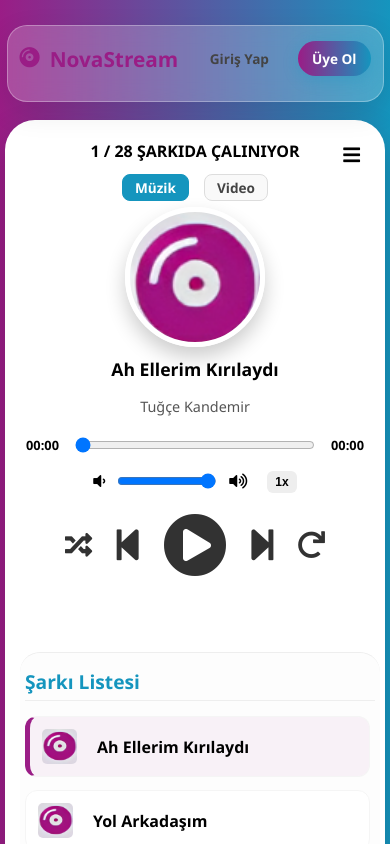
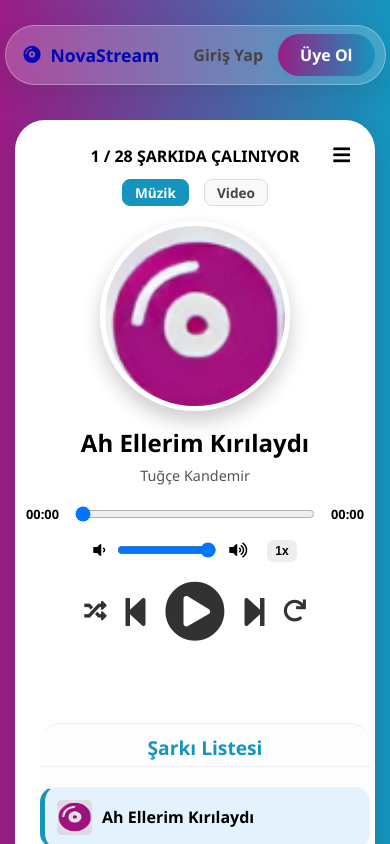
Before and after one commit to MertOZOCAK/sys-temp-x72vp, a plain HTML site: page index.html in a window 390 px wide. Both pictures are taken after a click on the element 351 px from the left and 154 px from the top of the page. Shown: the top 844 px of the page. Drawn offline with Linux system fonts and the light colour scheme.

Commit message:
Update style.css

```diff
--- a/style.css
+++ b/style.css
@@ -20,13 +20,14 @@ body {
 }
 
 .nav-pill {
-    background: rgba(255, 255, 255, 0.8); backdrop-filter: blur(15px);
+    background: rgba(255, 255, 255, 0.2) !important;
+    backdrop-filter: blur(10px) !important;
     padding: 10px 30px; border-radius: 50px; display: flex;
     align-items: center; justify-content: flex-start; width: 90%; max-width: 1100px;
     box-shadow: 0 10px 30px rgba(0, 0, 0, 0.1); border: 1px solid rgba(255, 255, 255, 0.3);
 }
 
-.nav-logo { display: flex; align-items: center; gap: 10px; color: #9a1d86; font-size: 1.3rem; font-weight: 800; }
+.nav-logo { display: flex; align-items: center; gap: 10px; color: #0003b6 !important; font-size: 1.1rem !important; font-weight: 800; }
 .nav-menu { display: flex; gap: 25px; margin: 0 auto; justify-content: center; }
 .nav-link { text-decoration: none; color: #444; font-size: 0.95rem; font-weight: 600; transition: 0.3s; }
 .nav-auth { margin-left: auto; }
@@ -496,7 +497,7 @@ body {
     }
 }
 
-/* --- MOBİL TASARIM (ÖZEL DÜZENLEME) --- */
+/* --- MOBİL TASARIM (BAŞLIK VE LİSTE TAM ORTALANMIŞ) --- */
 @media screen and (max-width: 600px) {
     html, body {
         height: auto !important;
@@ -505,50 +506,24 @@ body {
     }
 
     body {
-        /* NovaStream yazısını yukarıdan uzaklaştırmak için üst boşluk artırıldı */
         padding: 120px 15px 50px 15px !important;
     }
 
-    /* Navbar (NovaStream Yazısı) Ayarı */
+    /* Navbar */
     .nav-pill {
         width: 90% !important;
-        top: 30px !important; /* Yazıyı en tepeden aşağı çektik */
+        top: 30px !important;
+        left: 5% !important;
+        display: flex !important;
+        justify-content: space-between !important;
+        align-items: center !important;
+        padding: 8px 10px 8px 18px !important;
         background: rgba(255, 255, 255, 0.2) !important;
         backdrop-filter: blur(10px) !important;
-        border-radius: 20px !important;
-        left: 5% !important;
-        flex-wrap: wrap !important;
-        justify-content: space-between !important;
-        gap: 10px;
-        padding: 15px 12px !important;
+        border-radius: 50px !important;
     }
 
-    .nav-menu {
-        display: none !important;
-    }
-
-    .nav-auth {
-        display: flex !important;
-        margin-left: auto !important;
-    }
-
-    .nav-toggle {
-        display: none !important;
-    }
-
-    .mobile-menu {
-        width: 100%;
-        padding: 10px 0 0;
-    }
-
-    .nav-auth a {
-        white-space: nowrap;
-    }
-
-    .btn-login, .btn-signup {
-        padding: 8px 14px !important;
-        font-size: 0.85rem !important;
-    }
+    .nav-menu, .nav-toggle { display: none !important; }
 
     /* Ana Panel */
     .player {
@@ -560,110 +535,85 @@ body {
     .wrapper {
         background: #ffffff !important;
         border-radius: 30px !important;
-        padding: 20px 15px !important;
-        height: auto !important;
+        padding: 25px 15px !important;
+        width: 100% !important;
+        box-sizing: border-box !important;
         display: flex !important;
         flex-direction: column !important;
-        box-shadow: 0 15px 35px rgba(0,0,0,0.2) !important;
+        align-items: center !important;
+        height: auto !important;
+        min-height: auto !important;
+        max-height: none !important;
+        overflow: visible !important;
+        box-shadow: 0 10px 30px rgba(0,0,0,0.1) !important;
     }
 
-    /* Müzik Kısmı (Görsel ve Yazılar) */
-    .track-art {
-        height: 130px !important; /* Ekrana sığması için hafif küçültüldü */
-        width: 130px !important;
-        margin: 0 auto 10px auto !important;
+    /* ŞARKI LİSTESİ BAŞLIĞI VE PANELİ */
+    .playlist-panel {
+        width: 100% !important;
+        display: none !important;
+        box-sizing: border-box !important;
+        margin-top: 15px !important;
+        padding: 10px 0 !important;
+        border-top: 1px solid #eee !important;
+        text-align: center !important; /* Başlığı ortalar */
     }
 
-    .track-name { font-size: 1.1rem !important; margin-top: 5px; }
-    .track-artist { font-size: 0.9rem !important; }
-
-    /* ŞARKI LİSTESİ - DAHA FAZLA ŞARKI GÖRÜNÜR */
-    .playlist-panel {
+    .playlist-panel h3, .playlist-panel .title {
         width: 100% !important;
-        margin-left: 0 !important;
-        background: #fdfdfd !important;
-        border-top: 1px solid #eee !important;
-        max-height: 0;
-        opacity: 0;
-        visibility: hidden;
-        transition: all 0.6s cubic-bezier(0.4, 0, 0.2, 1);
+        text-align: center !important;
+        display: block !important;
+        margin-bottom: 10px !important;
     }
 
     .playlist-panel.open {
-        /* Listenin toplam yüksekliğini artırdık */
-        max-height: 800px !important;
-        opacity: 1 !important;
-        visibility: visible !important;
-        padding: 15px 5px !important;
-        margin-top: 10px !important;
+        display: block !important;
     }
 
+    /* LİSTE ÖĞELERİNİ MERKEZLEME */
     #playlist-items {
-        display: flex;
-        flex-direction: column;
-        gap: 8px;
-        /* Kaydırma alanını 550px yaparak 2 değil 5-6 şarkı görünmesini sağladık */
-        height: 1550px !important;
-        overflow-y: auto;
-        padding-right: 5px;
+        display: flex !important;
+        flex-direction: column !important;
+        align-items: center !important;
+        width: 100% !important;
+        height: 300px !important;
+        max-height: 300px !important;
+        overflow-y: auto !important;
+        padding: 5px 0 !important;
+        margin: 0 !important;
+        box-sizing: border-box !important;
     }
 
     .playlist-item {
+        display: flex !important;
+        align-items: center !important;
+        justify-content: flex-start !important;
+        width: 100% !important;
+        max-width: 100% !important;
         padding: 12px !important;
-        border-radius: 12px !important;
+        margin: 0 0 10px 0 !important;
         background: #fff;
-        border: 1px solid #f5f5f5;
-        display: flex;
-        align-items: center;
-        gap: 10px;
+        border: 1px solid #f2f2f2;
+        border-radius: 15px !important;
+        box-sizing: border-box !important;
     }
 
-    .playlist-item.active {
-        background: rgba(154, 29, 134, 0.05) !important;
-        border-left: 5px solid #9a1d86 !important;
+    /* Kontroller */
+    .buttons_container {
+        width: 100% !important;
+        display: flex !important;
+        justify-content: center !important;
+        gap: 15px !important;
+        margin: 20px 0 !important;
     }
 
-    /* İnce Scrollbar */
-    #playlist-items::-webkit-scrollbar { width: 3px; }
-    #playlist-items::-webkit-scrollbar-thumb { background: #ddd; border-radius: 10px; }
+    .playpause-track i { font-size: 3.8rem !important; }
+    .prev-track i, .next-track i { font-size: 2rem !important; }
 
-    .buttons_container {
-        gap: 20px !important;
-        margin: 15px 0 !important;
+    /* Scrollbar */
+    #playlist-items::-webkit-scrollbar { width: 4px; }
+    #playlist-items::-webkit-scrollbar-thumb {
+        background: #9a1d86;
+        border-radius: 10px;
     }
-
-    /* Rıştır ve Tekrar - Mobil */
-    .random-track i, .repeat-track i {
-        font-size: 1.7rem !important; /* Mobilde parmakla basım için daha büyük */
-    }
-
-    /* Önceki ve Sonraki - Mobil */
-    .prev-track i, .next-track i {
-        font-size: 2.2rem !important;
-    }
-
-    /* Oynat/Durdur - Mobil */
-    .playpause-track i {
-        font-size: 4rem !important;
-    }
-
-    /* Şarkı listesi açma butonu dokunma efekti */
-    .menu-btn:active {
-        transform: scale(1.3) !important; /* Dokunulduğu an %30 büyür */
-        color: #1595be !important; /* Dokunulduğunda mavi renk yanar */
-        transition: 0.1s; /* Tepki süresi mobilde daha hızlı olmalı */
-    }
-
-    /* Diğer kontrol butonları için de (Shuffle, Prev, Play, Next, Repeat)
-       dokunma geri bildirimi ekleyelim */
-    .buttons_container div:active i {
-        transform: scale(1.2);
-        opacity: 1;
-    }
-
-    .buttons_container div, .menu-btn, .speed-btn, .type-btn {
-    -webkit-tap-highlight-color: transparent; /* Mobildeki mavi gölgeyi kaldırır */
 }
-
-
-}
```
